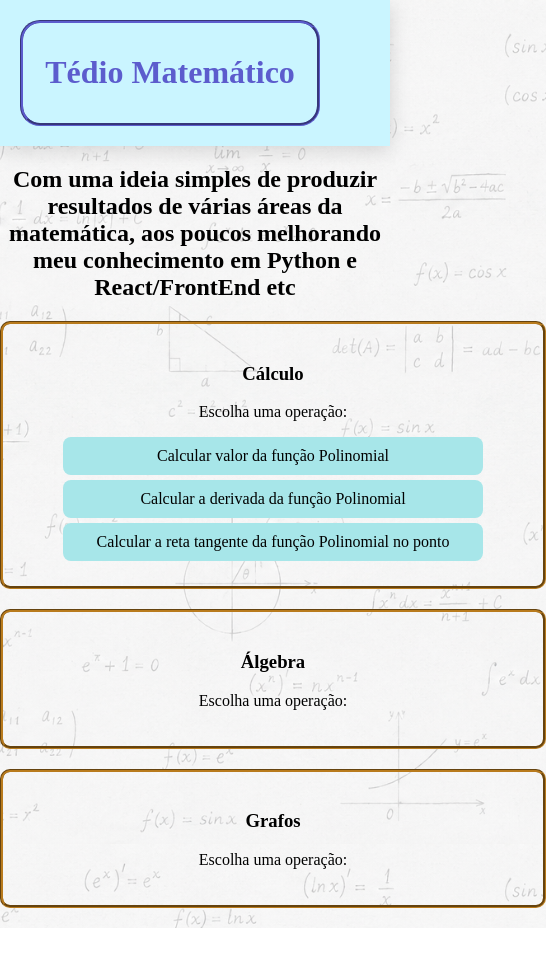
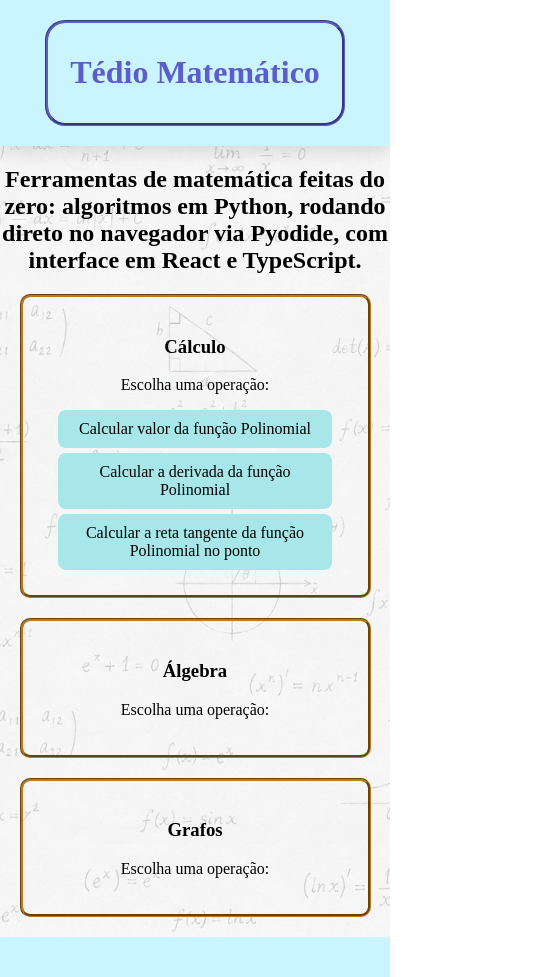
Before and after one commit to machadohermesg-alt/Tedio_Matematico, a React (Vite) app in the folder tedio-matematico/: page / in a window 390 px wide. Shown: the whole page, 546 px wide, since content can reach past the window. Before the commit the page ends 928 px from the top, so only its background shows below. Built offline with nearby package versions, Linux system fonts and the light colour scheme.

Commit message:
Hoje foi feita a função para pegar o valor de x, convertendo-o em number, e criação do display de resultado. Também foi feita a conexão para rodar o Pyodide direto no navegador, além de algumas mudanças de responsividade no CSS.

```diff
--- a/tedio-matematico/src/FuncoesTp/BotaPadrao.tsx
+++ b/tedio-matematico/src/FuncoesTp/BotaPadrao.tsx
@@ -1,7 +1,7 @@
-function BotaoPadrao ({texto,aoClicar}:{texto: string, aoClicar: () => void}){
-
+function BotaoPadrao ({texto,aoClicar,disabled}:{texto: string, aoClicar: () => void,disabled?: boolean}){
+//ultima parameto é opcional pensado no botao enviar
     return(
-        <button className='botao-padrao' onClick={aoClicar}> {texto}</button>
+        <button className='botao-padrao' onClick={aoClicar} disabled={disabled}> {texto}</button>
 
 
 
--- a/tedio-matematico/src/Paginas/PaginaInicial.tsx
+++ b/tedio-matematico/src/Paginas/PaginaInicial.tsx
@@ -22,7 +22,7 @@
 
         return(
 
-            <div>
+            <div className="pagina-wrapper">
                 <header>
                     <div className='nome-site'>
                         <h1>Tédio Matemático</h1>
@@ -31,8 +31,7 @@
                 <main>
 
 
-                    <h2> Com uma ideia simples de produzir resultados de várias
-                        áreas da matemática, aos poucos melhorando meu conhecimento em Python e React/FrontEnd etc
+                    <h2> Ferramentas de matemática feitas do zero: algoritmos em Python, rodando direto no navegador via Pyodide, com interface em React e TypeScript.
                     </h2>
                     <CaixaRetangular>
                     <h3>Cálculo</h3>
@@ -56,6 +55,7 @@
                     </p>
                     </CaixaRetangular>
                 </main>
+                <footer></footer>
             </div>
 
         )
--- a/tedio-matematico/src/Paginas/Projeto.css
+++ b/tedio-matematico/src/Paginas/Projeto.css
@@ -4,8 +4,8 @@
     padding: 6px 10px;
     border-radius: 10px;
     border-style: groove;
-    box-shadow: 50;
-    text-align: block;
+    box-shadow: 0 4px 20px rgba(0, 0, 0, 0.15);
+    display: block;
     cursor: pointer;
 
 }
@@ -14,13 +14,20 @@
   grid-template-columns: repeat(5, 1fr);  /* 4 colunas iguais */
   gap: 8px;
 }
+@media (max-width: 500px) {
+    .caixa-botao{
+        grid-template-columns: repeat(3, 1fr);  /* 3 colunas em vez de 5, caso a tela seja menor igual a 500px */
+    }
+}
 .Caixa-retangular{
-padding: 20px;
-margin: 20px auto;
-border-radius: 10px;
-border-color: rgb(185, 123, 29);
-border-style: groove;
-width: 500px;
+    padding: 20px;
+    margin: 20px auto;
+    border-radius: 10px;
+    border-color: rgb(185, 123, 29);
+    border-style: groove;
+    width: 90%;         /* ocupa 90% da tela disponível, adapta sozinho */
+    max-width: 500px;   /* mas nunca passa de 500px em telas grandes */
+    box-sizing: border-box;  /* padding não estoura a largura total */
 
 
 
@@ -30,14 +37,19 @@
     margin: 5px auto;
     padding: 10px 20px; /* Aumentando o tamanho   */
     border-radius: 8px; /* Aumentando o tamanho   */
-    width: 380px;/* Comfigurar tamanho*/
+
     text-align: center;
     cursor: pointer;
     text-decoration: none; /*tira o sublinhado*/
     color: inherit; /* tirando o azul */
     display: block; /* alinhando pois inline por padrao nao respeita margin nem padding*/
+    width: 90%;
+    max-width: 380px;
+    box-sizing: border-box;
 
-
+}
+main {
+    flex: 1;   /* faz o <main> "esticar" e ocupar todo espaço sobrando */
 }
 body{
     background-image: url("./PapelParedePI.png");
@@ -48,10 +60,18 @@
     padding: 0;
     margin: 0;
     text-align: center;
+     min-height: 100vh;      /* garante que o body ocupa NO MÍNIMO a altura da tela toda */
+    display: flex;
+    flex-direction: column; /* empilha header, main, footer verticalmente */
+}
+.pagina-wrapper {
+    min-height: 100vh;
+    display: flex;
+    flex-direction: column;
 }
 header{
     background-color: rgb(202, 245, 255);
-    box-shadow: 50;
+
     padding: 20px;
     box-shadow: 0 4px 20px rgba(0, 0, 0, 0.15);
     display: flex;
@@ -60,6 +80,11 @@
 
 
 
+}
+@media (max-width: 500px) {
+    header {
+        justify-content: center;  /*fiando centralizado para telas pequenas*/
+    }
 }
 .nome-site{
     border-style: groove;
@@ -96,8 +121,13 @@
     border-radius: 8px;
     border-color:  rgb(202, 245, 255);
     border-style: groove;
-    box-shadow: 50;
+    box-shadow: 0 4px 20px rgba(0, 0, 0, 0.15);
     cursor: pointer;
     padding: 5px;
     margin: 5px ;
 }
+footer{
+    background-color: rgb(202, 245, 255);
+    padding: 20px;
+
+}
--- a/tedio-matematico/src/Paginas/ValorFuncao.tsx
+++ b/tedio-matematico/src/Paginas/ValorFuncao.tsx
@@ -5,12 +5,19 @@
 import Display from '../FuncoesTp/Display'
 import { useState } from 'react'
 import CaixaBotao from '../FuncoesTp/CaixaBotao'
+import usePyodide from '../hooks/usePyodide'
 
 
 function ValorFuncao(){
     // Agora apos recebe setValorF 5+23, o novo valor é adicionado em valorF e envia para display
     const [valorF,setValorF] = useState("")
     const [valorX, setValorX] = useState("")
+    const [Result, setResult] = useState("")
+    const { pyodide, carregando} = usePyodide()
+    //testando o bloqueio do botão calcular
+    //console.log("Pyodide:", pyodide)
+    //console.log("Carregando:", carregando)
+
     /*definindo a ordem de prioridade e recebe o chamado do display*/
     const [campoAtivo, setCampoAtivo] = useState<"valorF" | "valorX">("valorF")
     /*Seta o novo valor para setValorF ou setValorx para o useState ex (5+2)+3 concatena 5+23*/
@@ -24,8 +31,8 @@
         const retiraEspaco= valorAtual.trim()
         const ultimoCaractere = retiraEspaco.slice(-1)
         const penutimoCaractere =retiraEspaco.slice(-2,-1)
-        const caracteresespeciais = ['+','-','*',',',]
-        const caracteresespeciais2 = ['/', '^', ' + ', ' - ', ' * ']
+        const caracteresespeciais = ['+','-','·',',',]
+        const caracteresespeciais2 = ['/', '^', ' + ', ' - ', ' · ']
         for (const elementoAtual of caracteresespeciais){
             for(const elementoCandidato of caracteresespeciais2){
             if (ultimoCaractere === elementoAtual && caractere ===elementoCandidato){
@@ -39,7 +46,7 @@
             if(campoAtivo=="valorX" &&caractere ==='x'){
                 return
             }
-            const naoPermitidosComeco = ['/',' * ','^']
+            const naoPermitidosComeco = ['/',' · ','^']
             for(const elementos of naoPermitidosComeco){
                 if (ultimoCaractere == '' &&caractere==elementos){
                     return
@@ -60,7 +67,7 @@
             if(numeros.includes(penutimoCaractere)&&ultimoCaractere==='/' &&caractere==='x'){
                 return
             }
-        const  maisCaracteres = [' * ','/','+']
+        const  maisCaracteres = [' · ','/','+']
         if(maisCaracteres.includes(caractere) &&ultimoCaractere =='^'){
             return
         }
@@ -92,8 +99,18 @@
     // funcao de teste
     function calcular(){
 
-        traduzirparaCoeficientes(valorF)
+       const coeficientes =traduzirparaCoeficientes(valorF)
+       const x =traduzirX(valorX)
+       //console.log("Coeficientes:", coeficientes, "X:", x)
+       // importando o arquivo
+       const modulo = pyodide.pyimport('valor_funcao')
+
+       //chamando a funcao
+       const valorCalculado = modulo.valor_polinomio(coeficientes,x)
+       //console.log("Resultado do Python:", valorCalculado)
+       setResult(String(valorCalculado).replace('.',','))
     }
+    //Aonde acontece a magica da função, chamando as outras funções auxiliares
     function traduzirparaCoeficientes(expressao:string){
         let termos = []
         let dicDados = []
@@ -133,9 +150,10 @@
                 console.log("Erro: expressão inválida")
             }
         }
+        //console.log("Termos separados: ", resultado)
+        return resultado
 
-        console.log("Termos separados: ", resultado)
-        return resultado
+
     }
     //criando dicionario para traduzir para coeficientes
     function dic (termo:string){
@@ -165,8 +183,8 @@
     }
     function calculadora (termo:string){
         let numero =0
-        if(termo.includes('*')){
-            let termoSemVezes = termo.split("*")
+        if(termo.includes('·')){
+            let termoSemVezes = termo.split("·")
             numero = Number(termoSemVezes[0])*Number(termoSemVezes[1])
             return(String(numero))
         }else if(termo.includes('^') && !termo.includes('x') ){
@@ -200,8 +218,19 @@
 
         return termos
     }
+    //Aonde acontece a magica do valor de X chamando outras funcoes
+     function traduzirX(expressao:string){
+        let termos = separarEmTermos(expressao)
+        let valor = 0
+        for(let termo of termos){
+            const termoCorrigido = termo.replace(',','.')
+            valor = Number(calculadora(termoCorrigido))+valor
+        }
+        //console.log("O valor de x inserido é: ",valor)
+        return valor
+     }
     return(
-    <div>
+    <div className="pagina-wrapper">
         <header>
 
             <NomeSiteClicavel texto='Tédio Matemático' para='/pagina-inicial'></NomeSiteClicavel>
@@ -217,7 +246,7 @@
             <p>Valor de x:</p>
             <Display valor={valorX} aoClicar={()=> setCampoAtivo("valorX")}></Display>
             <CaixaBotao>
-         <BotaoPadrao texto='*' aoClicar={() => adicionarTexto(' * ')}></BotaoPadrao>
+         <BotaoPadrao texto='×' aoClicar={() => adicionarTexto(' · ')}></BotaoPadrao>
             <BotaoPadrao texto='1' aoClicar={() => adicionarTexto('1')}></BotaoPadrao>
             <BotaoPadrao texto='2' aoClicar={() => adicionarTexto('2')}></BotaoPadrao>
             <BotaoPadrao texto='3' aoClicar={() => adicionarTexto('3')}></BotaoPadrao>
@@ -241,15 +270,20 @@
             <BotaoPadrao texto='x' aoClicar={() => adicionarTexto('x')}></BotaoPadrao>
 
 
-            <BotaoPadrao texto ='Calcular' aoClicar={calcular} ></BotaoPadrao>
+            <BotaoPadrao texto ='Calcular' aoClicar={calcular} disabled={carregando} ></BotaoPadrao>
 
             </CaixaBotao>
+            <p>Resultado: </p>
+            <Display valor={Result} aoClicar={()=>{}} ></Display>
             </CaixaRetangular>
 
 
 
         </main>
+        <footer>
+             </footer>
     </div>
+
 )
 }
 export default ValorFuncao
--- /dev/null
+++ b/tedio-matematico/src/hooks/usePyodide.ts
@@ -0,0 +1,37 @@
+//Necessário atualização quando adiocionar paginas
+import { useState, useEffect } from "react"
+declare global {
+    interface Window {
+        loadPyodide: any
+    }
+}
+function usePyodide(){
+    //sem tipar com valor nulo
+    const [pyodide, setPyodide] = useState<any>(null)
+    //Como esta carregando é verdadeiro
+    const [carregando, setCarregando] = useState(true)
+
+    //
+    useEffect(() =>{
+        //Como useEffect nao aceita async criamos carregr para contornar
+        async function carregar() {
+            //carregando
+            const instancia = await window.loadPyodide()
+
+            //buscando o conteudo .py como texto
+            const resposta = await fetch('/python/valor_funcao.py')
+            const conteudoArquivo = await resposta.text()
+
+            //escrevendo o arquivo de texto dentro de arquivos do Pyodide
+            instancia.FS.writeFile('valor_funcao.py',conteudoArquivo)
+            setPyodide(instancia)
+            setCarregando(false)
+            //textando
+            console.log("Arquivo carregado:", conteudoArquivo)
+        }
+        //chamando a funcao ira carregar
+        carregar()
+    },[]) // para nao fica refazendo pois [] nao muda
+    return{ pyodide, carregando}
+}
+export default usePyodide
```
